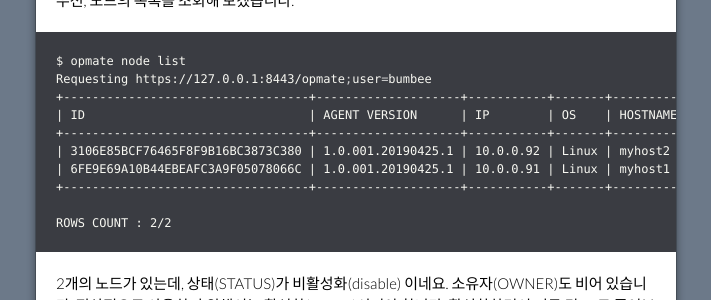
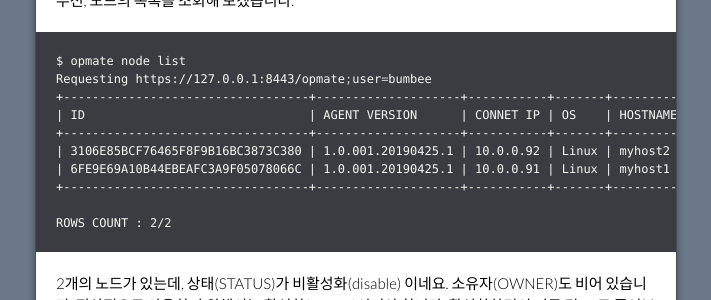
Before and after one commit to opmate/opmate.github.io, a Jekyll site: the page built from document/QuickTutorial3.md, in a window 1280 px wide. Shown: the part 276-576 px from the top of the page, without its empty margins (284-995 px from the left). Built offline with Jekyll 4.4.1, drawn with Linux system fonts in a browser that asks for light colours; our own code applies the rules of GitHub Pages for plain Markdown files; a script that is not in the unit is left out; the repository's description, which GitHub fills in, is left out.

Commit message:
Update QuickTutorial3.md

```diff
--- a/document/QuickTutorial3.md
+++ b/document/QuickTutorial3.md
@@ -14,7 +14,7 @@ description: 노드 활성화
 $ opmate node list
 Requesting https://127.0.0.1:8443/opmate;user=bumbee
 +----------------------------------+--------------------+-----------+-------+----------+-------+------------------+---------+
-| ID                               | AGENT VERSION      | IP        | OS    | HOSTNAME | OWNER | HEARTBEAT        | STATUS  |
+| ID                               | AGENT VERSION      | CONNET IP | OS    | HOSTNAME | OWNER | HEARTBEAT        | STATUS  |
 +----------------------------------+--------------------+-----------+-------+----------+-------+------------------+---------+
 | 3106E85BCF76465F8F9B16BC3873C380 | 1.0.001.20190425.1 | 10.0.0.92 | Linux | myhost2  |       | 2019/04/30 14:10 | disable |
 | 6FE9E69A10B44EBEAFC3A9F05078066C | 1.0.001.20190425.1 | 10.0.0.91 | Linux | myhost1  |       | 2019/04/30 14:10 | disable |
```
